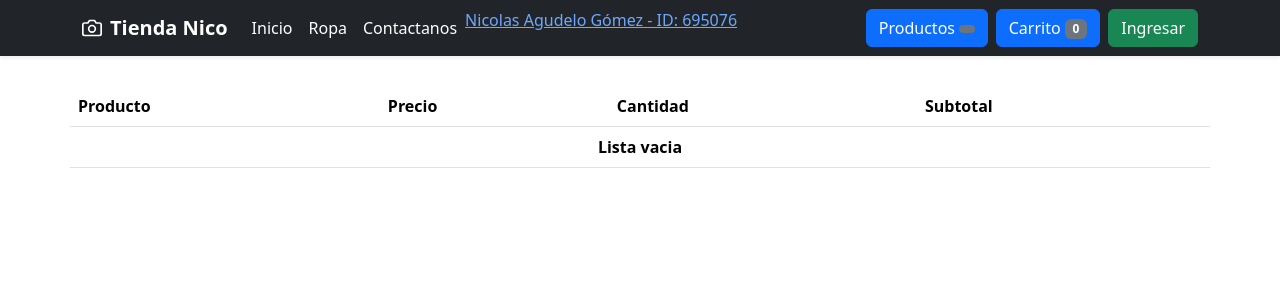
After one commit to Harukaxd/TiendaOnline, a PHP site: page /checkout.php in a window 1280 px wide. The commit adds this page. Shown: the top 300 px of the page. Run offline with PHP 8.4, Linux system fonts and the light colour scheme.

Commit message:
Add files via upload

```diff
--- /dev/null
+++ b/checkout.php
@@ -0,0 +1,247 @@
+<?php
+
+require 'config/config.php';
+require 'config/database.php';
+$db = new Database();
+$con = $db->conectar();
+
+$productos = isset($_SESSION['carrito']['productos']) ? $_SESSION['carrito']['productos'] : null;
+
+$lista_carrito = array();
+
+if ($productos != null) {
+    foreach ($productos as $clave => $cantidad) {
+        $sql = $con->prepare("SELECT Pro_cod, Nombre_prod, Precio_prod, Desc_prod, $cantidad
+        AS cantidad FROM producto where Pro_cod=? ");
+        $sql->execute([$clave]);
+        $lista_carrito[] = $sql->fetch(PDO::FETCH_ASSOC);
+    }
+}
+//print_r($_SESSION);
+//session_destroy();
+
+?>
+<!doctype html>
+<html lang="en">
+
+<head>
+    <meta charset="utf-8">
+    <meta name="viewport" content="width=device-width, initial-scale=1">
+    <title>Tienda Online</title>
+    <link href="https://cdn.jsdelivr.net/npm/bootstrap@5.3.2/dist/css/bootstrap.min.css" rel="stylesheet"
+        integrity="sha384-T3c6CoIi6uLrA9TneNEoa7RxnatzjcDSCmG1MXxSR1GAsXEV/Dwwykc2MPK8M2HN" crossorigin="anonymous">
+    <link href="css/estilos.css" rel="stylesheet">
+</head>
+
+<body>
+    <header data-bs-theme="dark">
+        <div class="collapse text-bg-dark" id="navbarHeader">
+            <div class="container">
+                <div class="row">
+                </div>
+            </div>
+        </div>
+        <div class="navbar navbar-expand-lg navbar-dark bg-dark shadow-sm">
+            <div class="container">
+                <a href="#" class="navbar-brand d-flex align-items-center">
+                    <svg xmlns="http://www.w3.org/2000/svg" width="20" height="20" fill="none" stroke="currentColor"
+                        stroke-linecap="round" stroke-linejoin="round" stroke-width="2" aria-hidden="true" class="me-2"
+                        viewBox="0 0 24 24">
+                        <path d="M23 19a2 2 0 0 1-2 2H3a2 2 0 0 1-2-2V8a2 2 0 0 1 2-2h4l2-3h6l2 3h4a2 2 0 0 1 2 2z" />
+                        <circle cx="12" cy="13" r="4" />
+                    </svg>
+                    <strong>Tienda Nico</strong>
+                </a>
+                <button class="navbar-toggler" type="button" data-bs-toggle="collapse" data-bs-target="#navbarHeader"
+                    aria-controls="navbarHeader" aria-expanded="false" aria-label="Toggle navigation">
+                    <span class="navbar-toggler-icon"></span>
+                </button>
+                <div class="collapse navbar-collapse" id="navbarHeader">
+                    <ul class="navbar-nav me-auto mb-2 mb-lg-0">
+                        <li class="nav-item">
+                            <a href="index.php" class="nav-link active">Inicio</a>
+                        </li>
+                        <li class="nav-item">
+                            <a href="#" class="nav-link active">Ropa</a>
+                        </li>
+                        <li class="nav-item">
+                            <a href="#" class="nav-link active">Contactanos</a>
+                        </li>
+                        <li class="nav-item">
+                            <a href>Nicolas Agudelo Gómez - ID: 695076</h2>
+                        </li>
+                    </ul>
+                    <a href="productos.php" class="btn btn-primary me-2">
+                        Productos <id="num_cart" class="badge bg-secondary">
+                    </a>
+                    <a href="carrito.php" class="btn btn-primary me-2">
+                        Carrito <span id="num_cart" class="badge bg-secondary">
+                            <?php echo $num_cart; ?>
+                        </span>
+                    </a>
+                    <?php if (isset($_SESSION['user_id'])) { ?>
+                        <a href="#" class="btn btn-success"><i class="fas fa-user"></i>
+                            <?php echo $_SESSION['user_name']; ?>
+                        </a>
+                    <?php } else { ?>
+                        <a href="login.php" class="btn btn-success"><i class="fas fa-user"></i>
+                            Ingresar </a>
+                    <?php } ?>
+                </div>
+            </div>
+        </div>
+    </header>
+    <main>
+        <div class="container">
+            <div class="table-responsive">
+                <table class="table">
+                    <thead>
+                        <tr>
+                            <th>Producto</th>
+                            <th>Precio</th>
+                            <th>Cantidad</th>
+                            <th>Subtotal</th>
+                        </tr>
+                    </thead>
+                    <tbody>
+                        <?php if ($lista_carrito == null) {
+                            echo '<tr><td colspan="4" class="text-center"><b>Lista vacia</b></td></tr>';
+                        } else {
+                            $total = 0;
+                            foreach ($lista_carrito as $producto) {
+                                $id = $producto['Pro_cod'];
+                                $nombre = $producto['Nombre_prod'];
+                                $precio = $producto['Precio_prod'];
+                                $cantidad = $producto['cantidad'];
+                                $subtotal = $cantidad * $precio;
+                                $total += $subtotal;
+                                ?>
+                                <tr>
+                                    <td><?php echo $nombre; ?></td>
+                                    <td><?php echo MONEDA . number_format($precio, 2, '.', ','); ?></td>
+                                    <td>
+                                        <input type="number" min="1" max="10" step="1" value="<?php echo $cantidad ?>" size="5"
+                                            id="cantidad_<?php echo $id; ?>"
+                                            onchange="actualizaCantidad(this.value, <?php echo $id; ?>)">
+                                    </td>
+                                    <td>
+                                        <div id="subtotal_<?php echo $id; ?>" name="subtotal[]">
+                                            <?php echo MONEDA . number_format($subtotal, 2, '.', ','); ?>
+                                        </div>
+                                    </td>
+                                    <td>
+                                        <a href="#" id="eliminar" class="btn btn-warning btn-sm" data-bs-id="<?php echo $id; ?>"
+                                            data-bs-toggle="modal" data-bs-target="#eliminaModal">Eliminar </a>
+                                    </td>
+                                </tr>
+                            <?php } ?>
+                            <tr>
+                                <td colspan="3"></td>
+                                <td colspan="2">
+                                    <p class="h3" id="total"><?php echo MONEDA . number_format($total, 2, '.', ','); ?></p>
+                                </td>
+                            </tr>
+                        </tbody>
+                    <?php } ?>
+                </table>
+            </div>
+            <?php if ($lista_carrito != null) { ?>
+                <div class="row">
+                    <div class="col-md-5 offset-md-7 d-grid gap-2">
+                        <a href="pago.php" class="btn btn-primary btn-lg">Realizar pago</a>
+                    </div>
+                </div>
+            <?php } ?>
+        </div>
+    </main>
+    <div class="modal fade" id="eliminaModal" tabindex="-1" aria-labelledby="eliminaModalLabel" aria-hidden="true">
+        <div class="modal-dialog modal-sm">
+            <div class="modal-content">
+                <div class="modal-header">
+                    <h1 class="modal-title fs-5" id="eliminaModalLabel">¡Cuidado!</h1>
+                    <button type="button" class="btn-close" data-bs-dismiss="modal" aria-label="Close"></button>
+                </div>
+                <div class="modal-body">
+                    ¿Deseas eliminar el producto de la lista?
+                </div>
+                <div class="modal-footer">
+                    <button type="button" class="btn btn-secondary" data-bs-dismiss="modal">Cancelar</button>
+                    <button id="btn-elimina" type="button" class="btn btn-danger" onclick="elimina()">Eliminar</button>
+                </div>
+            </div>
+        </div>
+    </div>
+
+    <script src="https://cdn.jsdelivr.net/npm/bootstrap@5.3.2/dist/js/bootstrap.bundle.min.js"
+        integrity="sha384-C6RzsynM9kWDrMNeT87bh95OGNyZPhcTNXj1NW7RuBCsyN/o0jlpcV8Qyq46cDfL"
+        crossorigin="anonymous"></script>
+    <script>
+
+        let eliminaModal = document.getElementById('eliminaModal')
+
+
+        eliminaModal.addEventListener('show.bs.modal', function (event) {
+            let button = event.relatedTarget
+            let id = button.getAttribute('data-bs-id')
+            let buttonElimina = eliminaModal.querySelector('.modal-footer #btn-elimina')
+            buttonElimina.value = id
+        })
+
+        function actualizaCantidad(cantidad, id) {
+            let url = 'clases/actualizar_carrito.php'
+            let formData = new FormData()
+            formData.append('action', 'agregar')
+            formData.append('Pro_cod', id)
+            formData.append('cantidad', cantidad)
+
+            fetch(url, {
+                method: 'POST',
+                body: formData,
+                mode: 'cors'
+            }).then(response => response.json())
+                .then(data => {
+                    if (data.ok) {
+
+                        let divsubtotal = document.getElementById('subtotal_' + id)
+                        divsubtotal.innerHTML = data.sub
+
+                        let total = 0.00
+                        let list = document.getElementsByName('subtotal[]')
+
+                        for (let i = 0; i < list.length; i++) {
+                            total += parseFloat(list[i].innerHTML.replace(/[$,]/g, ''))
+                        }
+
+                        total = new Intl.NumberFormat('en-US', {
+                            minimumFractionDigits: 2
+                        }).format(total)
+                        document.getElementById('total').innerHTML = '<?php echo MONEDA; ?>' + total
+                    }
+                })
+        }
+
+        function elimina() {
+            let botonElimina = document.getElementById('btn-elimina')
+            let id = botonElimina.value
+
+            let url = 'clases/actualizar_carrito.php'
+            let formData = new FormData()
+            formData.append('action', 'eliminar')
+            formData.append('Pro_cod', id)
+
+            fetch(url, {
+                method: 'POST',
+                body: formData,
+                mode: 'cors'
+            }).then(response => response.json())
+                .then(data => {
+                    if (data.ok) {
+                        location.reload()
+                    }
+                })
+        }
+
+    </script>
+</body>
+
+</html>
--- a/config/config.php
+++ b/config/config.php
@@ -1,4 +1,6 @@
 <?php
+define("CLIENT_ID", "AWwcJp16vy7VENVkJ4hfYVYhM-RUrSAiclSMTdSNQXvi5qqbvcPJ3SsM83sfDkl-tCSEYI7c_aRMu9Es");
+define("CURRENCY", "MXN");
 define("KEY_TOKEN", "APR.wqc-354*");
 define("MONEDA", "$");
 
--- a/detalles.php
+++ b/detalles.php
@@ -83,8 +83,8 @@ if ($id == '' || $token == '') {
                 </button>
                 <div class="collapse navbar-collapse" id="navbarHeader">
                     <ul class="navbar-nav me-auto mb-2 mb-lg-0">
-                        <li class="nav-item">
-                            <a href="#" class="nav-link active">Inicio</a>
+                    <li class="nav-item">
+                            <a href="index.php" class="nav-link active">Inicio</a>
                         </li>
                         <li class="nav-item">
                             <a href="#" class="nav-link active">Ropa</a>
@@ -96,7 +96,7 @@ if ($id == '' || $token == '') {
                             <a href> Nicolas Agudelo Gómez - ID: 695076</h2>
                         </li>
                     </ul>
-                    <a href="carrito.php" class="btn btn-primary">
+                    <a href="checkout.php" class="btn btn-primary">
                         Carrito <span id="num_cart" class="badge bg-secondary"><?php echo $num_cart; ?></span>
                     </a>
                     <a href="login.php" class="btn btn-primary">Inicio de sesión </a>
--- a/index.php
+++ b/index.php
@@ -9,7 +9,7 @@ $sql->execute();
 $resultado = $sql->fetchAll(PDO::FETCH_ASSOC);
 
 //print_r($_SESSION);
-session_destroy();
+//session_destroy();
 
 ?>
 <!doctype html>
@@ -65,7 +65,7 @@ session_destroy();
                     <a href="productos.php" class="btn btn-primary me-2">
                         Productos <id="num_cart" class="badge bg-secondary">
                     </a>
-                    <a href="carrito.php" class="btn btn-primary me-2">
+                    <a href="checkout.php" class="btn btn-primary me-2">
                         Carrito <span id="num_cart" class="badge bg-secondary">
                             <?php echo $num_cart; ?>
                         </span>
```
Also changed, not shown: clases/actualizar_carrito.php (added, +76 -0 lines), clases/captura.php (added, +28 -0 lines), completado.html (added, +14 -0 lines), pago.php (added, +195 -0 lines), pasarela.php (added, +48 -0 lines).
